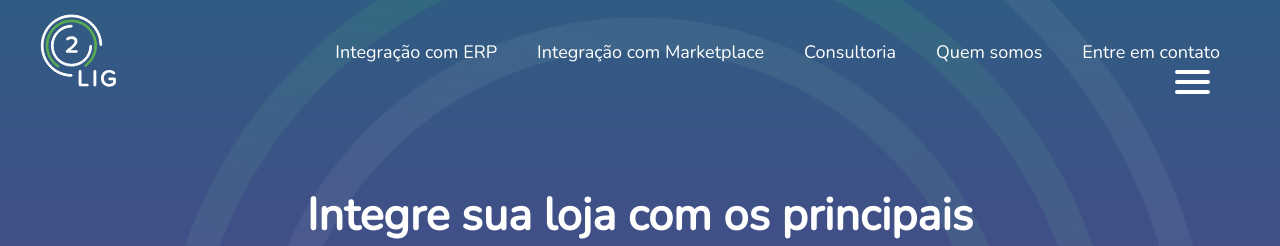
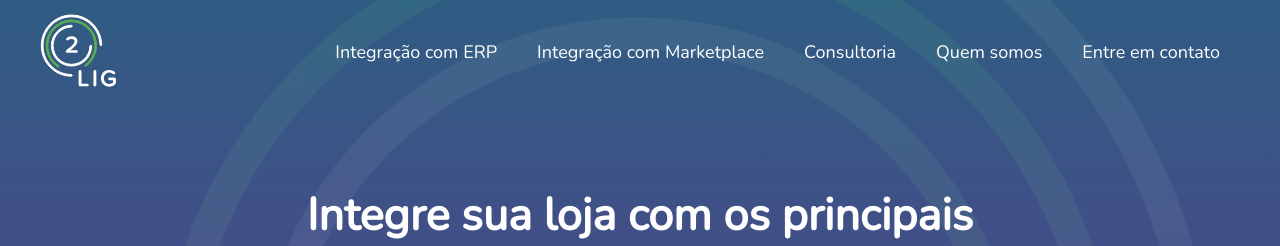
Before and after one commit to leandrooriente/2lig, a Jekyll site: the page built from index.html, in a window 1280 px wide. Shown: the top 246 px of the page. Built offline with Jekyll 4.4.1, drawn with Linux system fonts in a browser that asks for light colours; nearby versions of some CDN libraries; library files that are not in the unit come from our copies.

Commit message:
Fix burger nav

```diff
--- a/_sass/burger-nav.scss
+++ b/_sass/burger-nav.scss
@@ -68,7 +68,7 @@ $hamburger-hover-filter    : opacity(100%) !default;
 // ==================================================
 .hamburger {
   padding: $hamburger-padding-y $hamburger-padding-x;
-  display: inline-block;
+  display: none;
   cursor: pointer;
   position: absolute;
   top: 7rem;
@@ -143,3 +143,9 @@ $hamburger-hover-filter    : opacity(100%) !default;
     bottom: ($hamburger-layer-spacing + $hamburger-layer-height) * -1;
   }
 }
+
+@media screen and (max-width: $mobile-width) {
+  .hamburger {
+    display: inline-block;
+  }
+}
```
